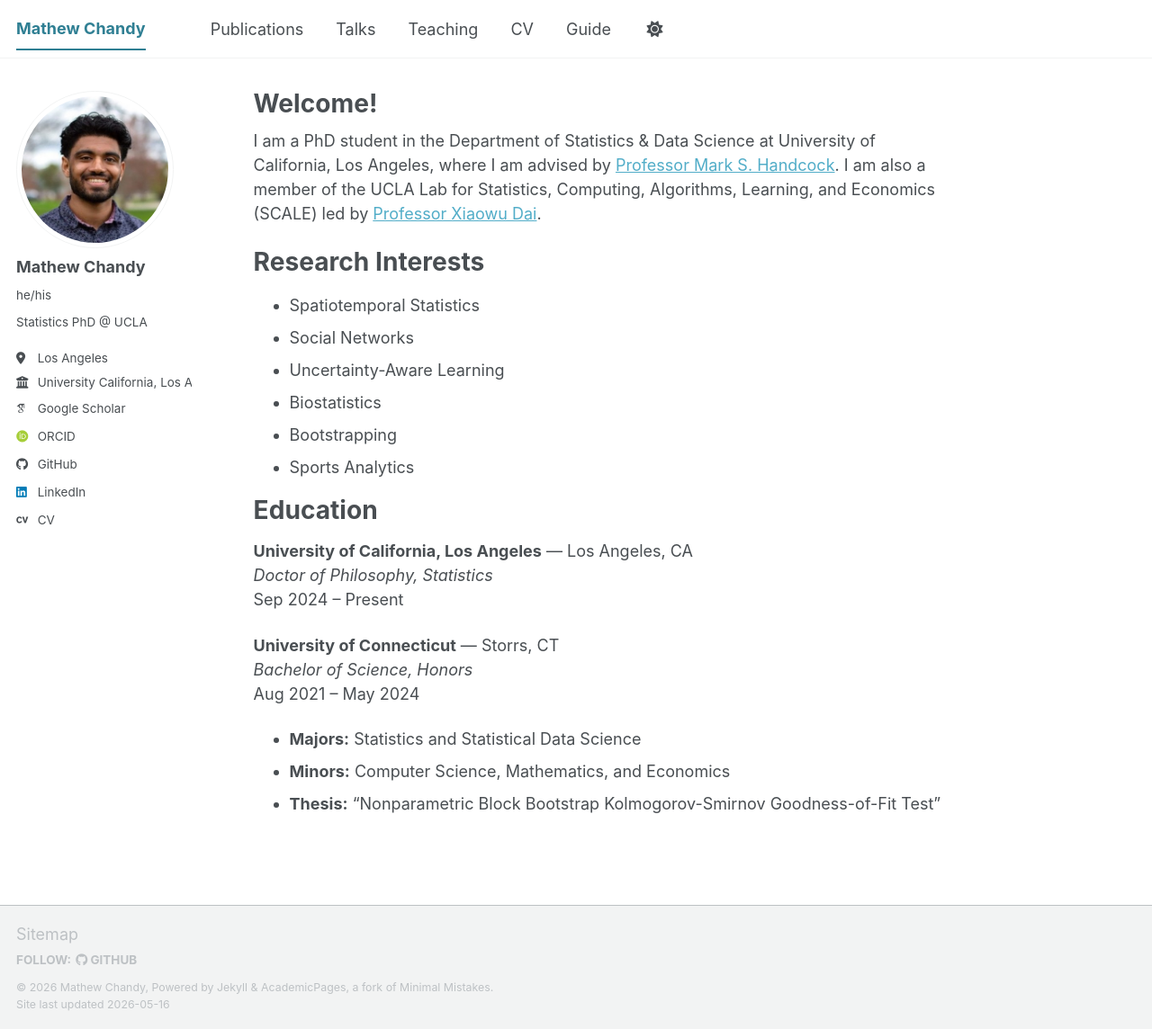
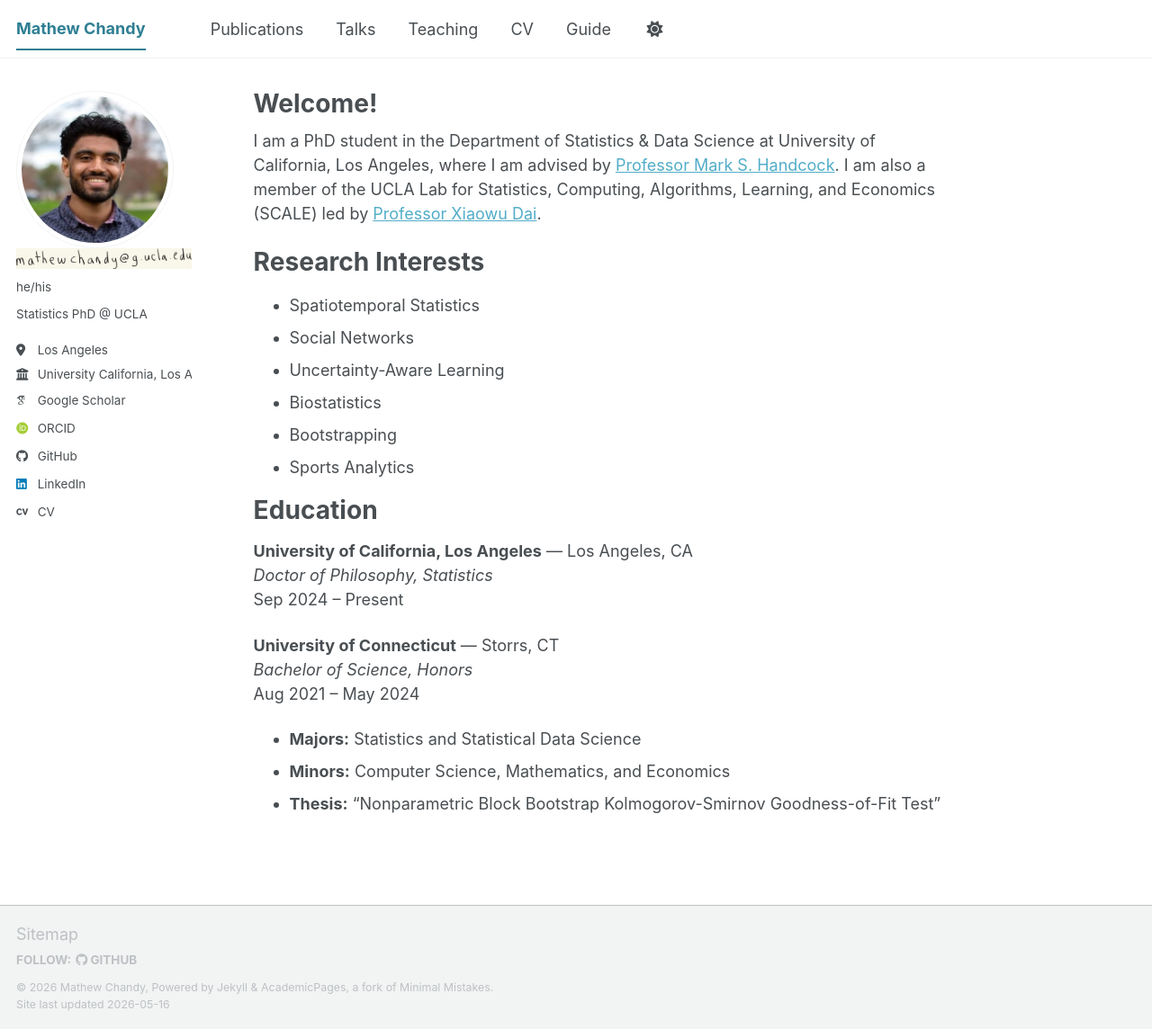
Before and after one commit to mathewchandy03/mathewchandy03.github.io, a Jekyll site: the page built from _pages/about.md, in a window 1280 px wide and 1144 px high. Shown: the whole window at 90% size. Built offline with Jekyll 4.4.1, drawn with Linux system fonts in a browser that asks for light colours; some web fonts are replaced; a script bundle is joined from its source files by our own code; library files that are not in the unit come from our copies.

Commit message:
Update author-profile.html

```diff
--- a/_includes/author-profile.html
+++ b/_includes/author-profile.html
@@ -15,7 +15,15 @@
   </div>
 
   <div class="author__content">
-    <h3 class="author__name">{{ author.name }}</h3>
+    {% if author.signature %}
+  <img
+    src="{{ author.signature | prepend: '/images/' | prepend: base_path }}"
+    alt="{{ author.name }}"
+    class="author__signature"
+  />
+{% else %}
+  <h3 class="author__name">{{ author.name }}</h3>
+{% endif %}
     {% if author.pronouns %}<p class="author__pronouns">{{ author.pronouns }}</p>{% endif %}
     {% if author.bio %}<p class="author__bio">{{ author.bio }}</p>{% endif %}
   </div>
```
